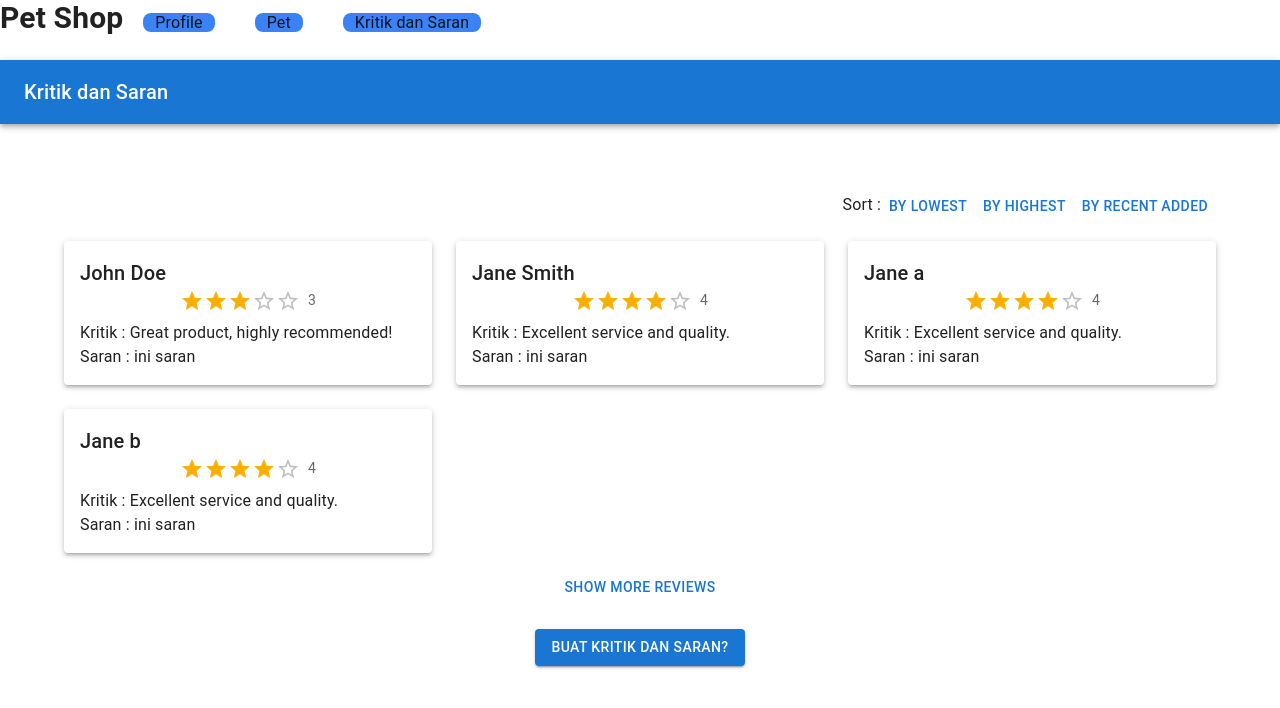
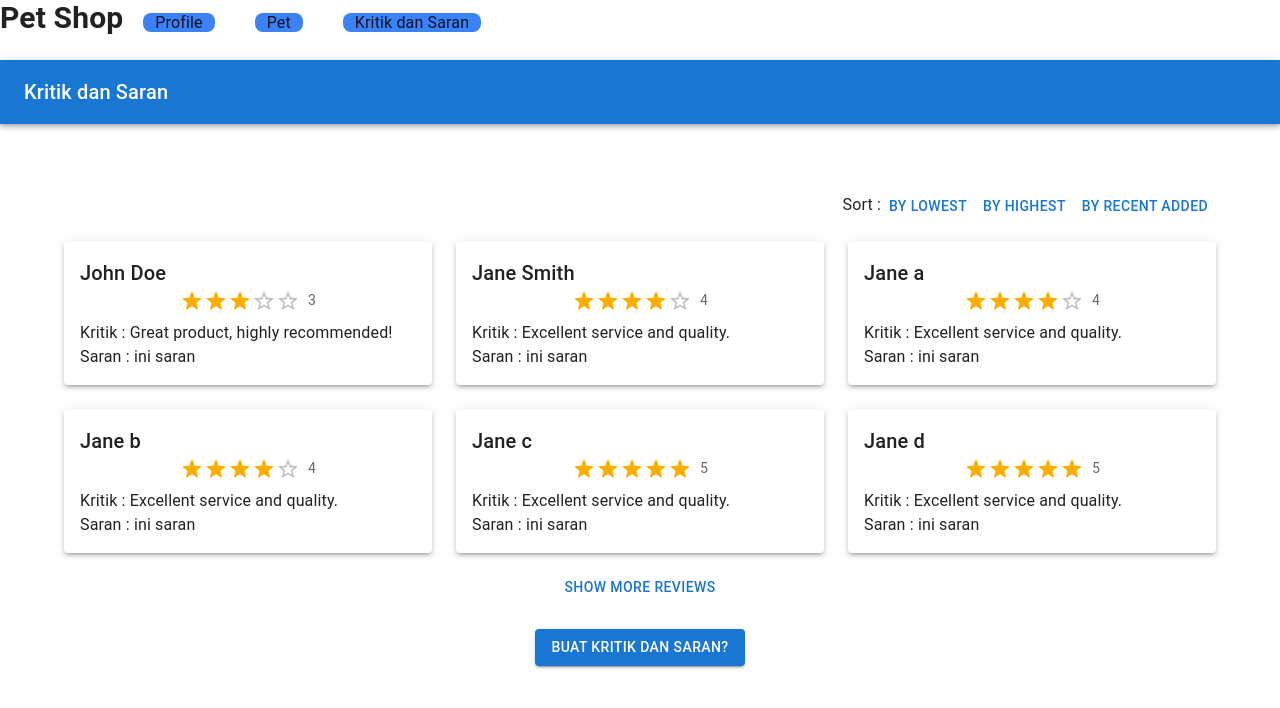
Before and after one commit to H9draIrawan/PetShop, a React (Vite) app in the folder front-end/: page /home/kritik-saran in a window 1280 px wide. Shown: the top 708 px of the page. Built offline with nearby package versions, Linux system fonts and the light colour scheme.

Commit message:
Update KritikSaran.jsx

```diff
--- a/front-end/src/pages/KritikSaran.jsx
+++ b/front-end/src/pages/KritikSaran.jsx
@@ -36,7 +36,7 @@ const reviews = [ // data dummy - diambil dari database nanti
 const KritikSaran = () => {
   const [sortBy, setSortBy] = useState(null);
   const [showAllReviews, setShowAllReviews] = useState(false);
-  const [jumlahDisplay, setJumlahDisplay] = useState(4);
+  const [jumlahDisplay, setJumlahDisplay] = useState(6);
 
   const [showForm, setShowForm] = useState(false);
   const [newReview, setNewReview] = useState({
```
